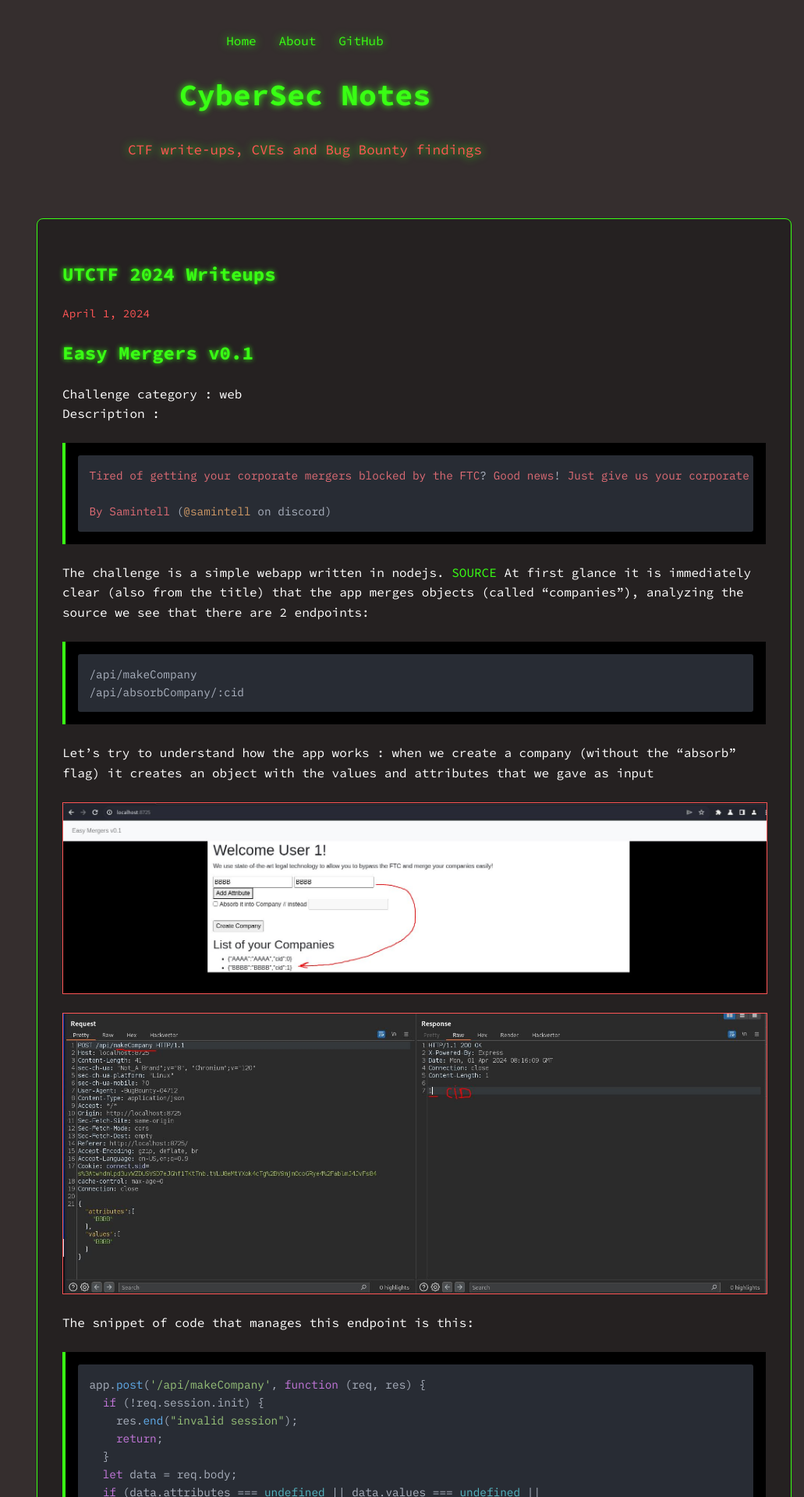
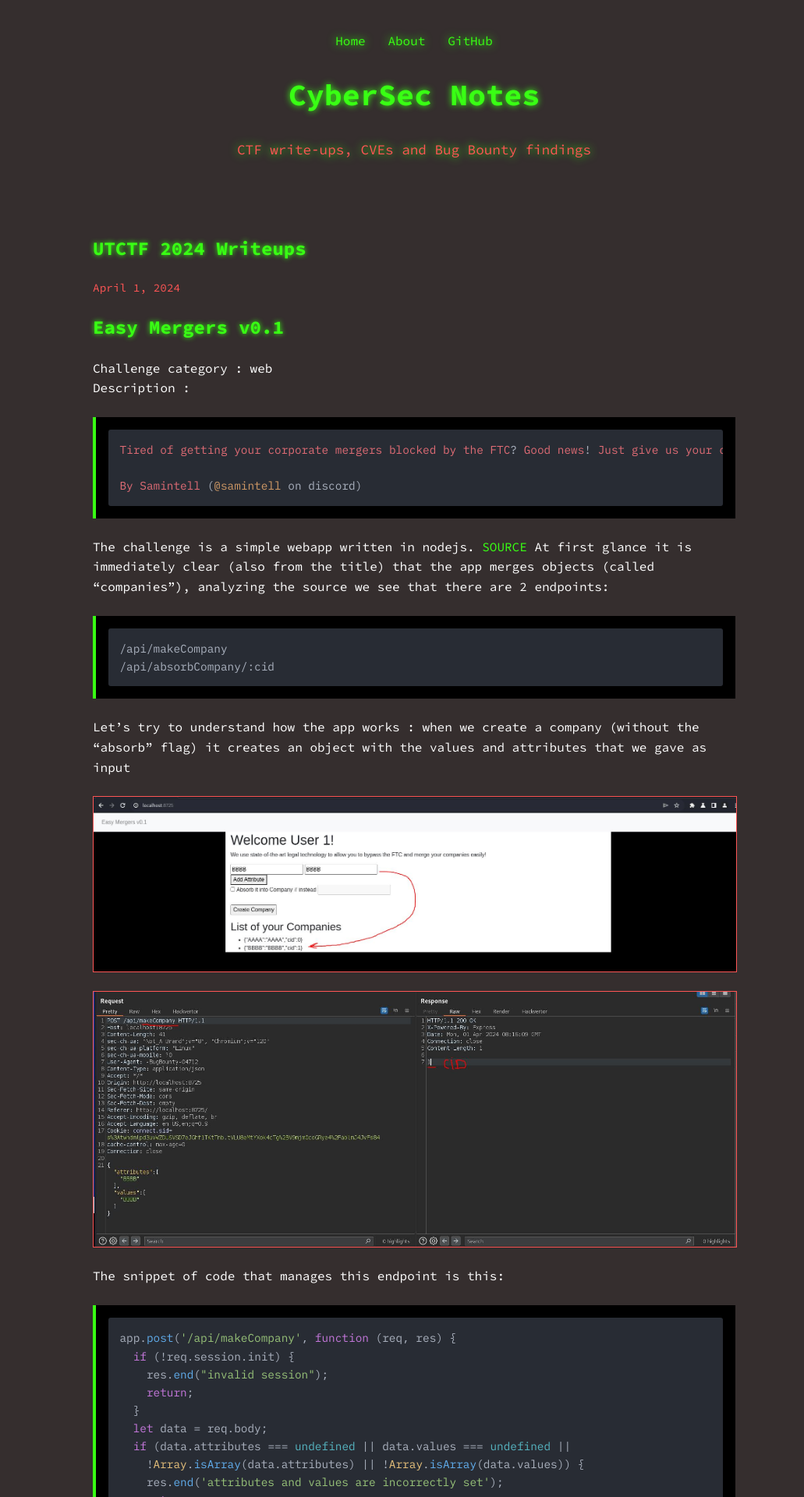
Before and after one commit to r3verii/r3verii.github.io, a Jekyll site: the page built from _posts/2024-04-01-utctf-writeup.md, in a window 1280 px wide. Shown: the top 1920 px of the page at 78% size, without its empty margins (249-1280 px from the left). Built offline with Jekyll 4.4.1, drawn with Linux system fonts in a browser that asks for light colours; nearby versions of some CDN libraries; some of the changed text lies outside the part shown.

Commit message:
Update style.css

```diff
--- a/assets/css/style.css
+++ b/assets/css/style.css
@@ -1,4 +1,9 @@
-/* CyberSec Blog v4.1 — sidebar fissa + grid + fix articoli ----------------- */
+/* CyberSec Blog v4.2 ------------------------------------------------------- */
+:root { --sidebar-w: 280px; }
+
+/* ------------------------------------------------------------------------- */
+/* BASE                                                                      */
+/* ------------------------------------------------------------------------- */
 body{
   margin:0;
   font-family:'Source Code Pro',monospace;
@@ -7,24 +12,34 @@
   line-height:1.6;
 }
 
-/* --- link ----------------------------------------------------------------- */
+/* offset globale per lasciare spazio alla sidebar su desktop */
+@media (min-width: 900px){
+  body{ padding-left: var(--sidebar-w); }
+}
+
 a{color:#39ff14;text-decoration:none;transition:color .2s,text-shadow .2s;}
 a:hover{color:#ff5555;text-shadow:0 0 6px #ff2222;}
 
-/* --- header / nav --------------------------------------------------------- */
+/* header ------------------------------------------------------------------ */
 .site-header{text-align:center;padding:2.5rem 1rem;animation:pulse 4s infinite alternate;}
 .site-title{font-size:2.4rem;color:#39ff14;text-shadow:0 0 8px #39ff14;}
 .site-description{color:#ff5555;font-size:1.1rem;}
 .nav{margin-bottom:1rem;}
 .nav-item{margin:0 .6rem;}
 
-/* --- typography ----------------------------------------------------------- */
 h1,h2,h3,h4{color:#39ff14;text-shadow:0 0 6px #39ff14;}
 .post-item time{color:#ff5555;}
 .post-meta{color:#ff5555;font-size:.9rem;margin-bottom:1rem;}
 
+/* container: ora centrato ovunque ---------------------------------------- */
+.container{
+  max-width:840px;          /* valore iniziale */
+  margin:0 auto;            /* centrato rispetto allo spazio libero */
+  padding:1rem;
+}
+
 /* ------------------------------------------------------------------------- */
-/* === SIDEBAR FISSA A SINISTRA ============================================ */
+/* SIDEBAR FISSA A SINISTRA                                                  */
 /* ------------------------------------------------------------------------- */
 .sidebar{
   position:fixed;top:0;left:0;
@@ -40,30 +55,10 @@
 .social a:hover{color:#ff5555;}
 
 /* ------------------------------------------------------------------------- */
-/* === LAYOUT PAGINE ======================================================== */
+/* HOME PAGE: layout + card grid                                             */
 /* ------------------------------------------------------------------------- */
+.layout{margin-left:0;padding:1rem 1.5rem;}          /* niente offset: gestito dal body */
 
-/* wrapper home (griglia) */
-.layout{margin-left:280px;padding:1rem 1.5rem;}
-
-/* contenitore globale per tutte le pagine */
-.container{
-  max-width:1100px;
-  margin:0 auto;
-  padding:1rem;
-  /* spostiamo tutto a destra della sidebar su desktop */
-  margin-left:280px;
-}
-
-/* card singolo articolo */
-.post{
-  background:#252121;
-  padding:2rem;
-  border:1px solid #39ff14;
-  border-radius:8px;
-}
-
-/* griglia dei post in home */
 .posts-grid{
   display:grid;
   grid-template-columns:repeat(auto-fill,minmax(330px,1fr));
@@ -80,7 +75,17 @@
 .read-more{color:#39ff14;font-size:.9rem;}
 
 /* ------------------------------------------------------------------------- */
-/* === CODE & IMAGES ======================================================== */
+/* ARTICOLO SINGOLO                                                          */
+/* ------------------------------------------------------------------------- */
+.post{
+  /* rimuovo bordo & bg, lascio un solo padding orizzontale leggero */
+  background:none;
+  border:none;
+  padding:0 0.5rem;
+}
+
+/* ------------------------------------------------------------------------- */
+/* CODE & IMAGES                                                             */
 /* ------------------------------------------------------------------------- */
 pre{
   overflow-x:auto;background:#000;padding:1rem;
@@ -96,17 +101,19 @@
   margin:1.5rem auto;border:1px solid #ff5555;
 }
 
-/* footer */
+/* footer ------------------------------------------------------------------ */
 .footer{text-align:center;padding:2.2rem 1rem;font-size:.9rem;color:#b8c7c5;}
 
 @keyframes pulse{from{text-shadow:0 0 6px #39ff14;}to{text-shadow:0 0 12px #39ff14;}}
 
 /* ------------------------------------------------------------------------- */
-/* === RESPONSIVE (mobile / tablet) ======================================== */
+/* RESPONSIVE                                                                */
 /* ------------------------------------------------------------------------- */
 @media(max-width:900px){
-  .sidebar{position:static;width:100%;height:auto;border-right:none;border-bottom:4px solid #39ff14;}
-  .layout{margin-left:0;padding:1rem;}
-  .container{margin-left:0;}            /* niente offset a < 900px */
+  body{ padding-left:0; }
+  .sidebar{
+    position:static;width:100%;height:auto;
+    border-right:none;border-bottom:4px solid #39ff14;
+  }
   .posts-grid{grid-template-columns:1fr;}
 }
```
